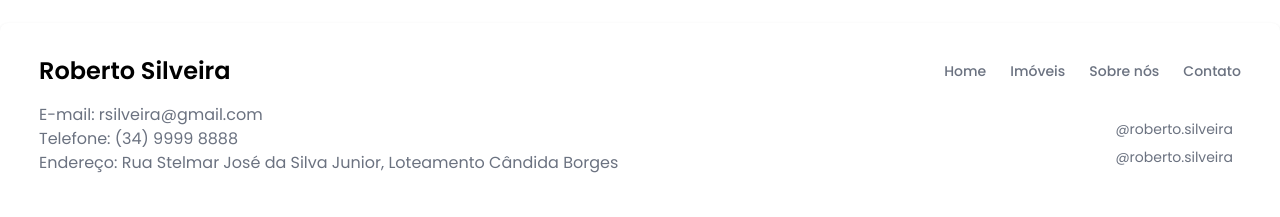
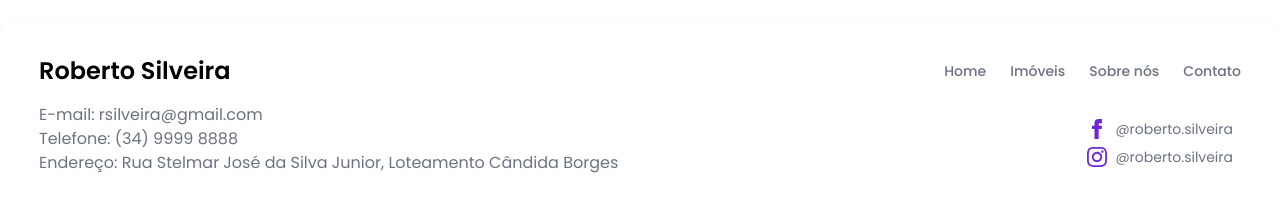
Before and after one commit to mzoughiaziz/real-estate, a React (Create React App) app: page /sobrenos in a window 1280 px wide. Shown: the part 1934-2151 px from the top of the page. Built offline with nearby package versions, Linux system fonts and the light colour scheme.

Commit message:
Fix social media icons

```diff
--- a/src/components/Footer.js
+++ b/src/components/Footer.js
@@ -46,7 +46,7 @@ const Footer = () => {
               <svg
                 xmlns="http://www.w3.org/2000/svg"
                 className="h-5 w-5"
-                fill="white"
+                fill="#6D28D9"
                 viewBox="0 0 24 24">
                 <path
                   d="M9 8h-3v4h3v12h5v-12h3.642l.358-4h-4v-1.667c0-.955.192-1.333 1.115-1.333h2.885v-5h-3.808c-3.596 0-5.192 1.583-5.192 4.615v3.385z" />
@@ -58,7 +58,7 @@ const Footer = () => {
               <svg
                 xmlns="http://www.w3.org/2000/svg"
                 className="h-5 w-5"
-                fill="white"
+                fill="#6D28D9"
                 viewBox="0 0 24 24">
                 <path
                   d="M12 2.163c3.204 0 3.584.012 4.85.07 3.252.148 4.771 1.691 4.919 4.919.058 1.265.069 1.645.069 4.849 0 3.205-.012 3.584-.069 4.849-.149 3.225-1.664 4.771-4.919 4.919-1.266.058-1.644.07-4.85.07-3.204 0-3.584-.012-4.849-.07-3.26-.149-4.771-1.699-4.919-4.92-.058-1.265-.07-1.644-.07-4.849 0-3.204.013-3.583.07-4.849.149-3.227 1.664-4.771 4.919-4.919 1.266-.057 1.645-.069 4.849-.069zm0-2.163c-3.259 0-3.667.014-4.947.072-4.358.2-6.78 2.618-6.98 6.98-.059 1.281-.073 1.689-.073 4.948 0 3.259.014 3.668.072 4.948.2 4.358 2.618 6.78 6.98 6.98 1.281.058 1.689.072 4.948.072 3.259 0 3.668-.014 4.948-.072 4.354-.2 6.782-2.618 6.979-6.98.059-1.28.073-1.689.073-4.948 0-3.259-.014-3.667-.072-4.947-.196-4.354-2.617-6.78-6.979-6.98-1.281-.059-1.69-.073-4.949-.073zm0 5.838c-3.403 0-6.162 2.759-6.162 6.162s2.759 6.163 6.162 6.163 6.162-2.759 6.162-6.163c0-3.403-2.759-6.162-6.162-6.162zm0 10.162c-2.209 0-4-1.79-4-4 0-2.209 1.791-4 4-4s4 1.791 4 4c0 2.21-1.791 4-4 4zm6.406-11.845c-.796 0-1.441.645-1.441 1.44s.645 1.44 1.441 1.44c.795 0 1.439-.645 1.439-1.44s-.644-1.44-1.439-1.44z" />
```
